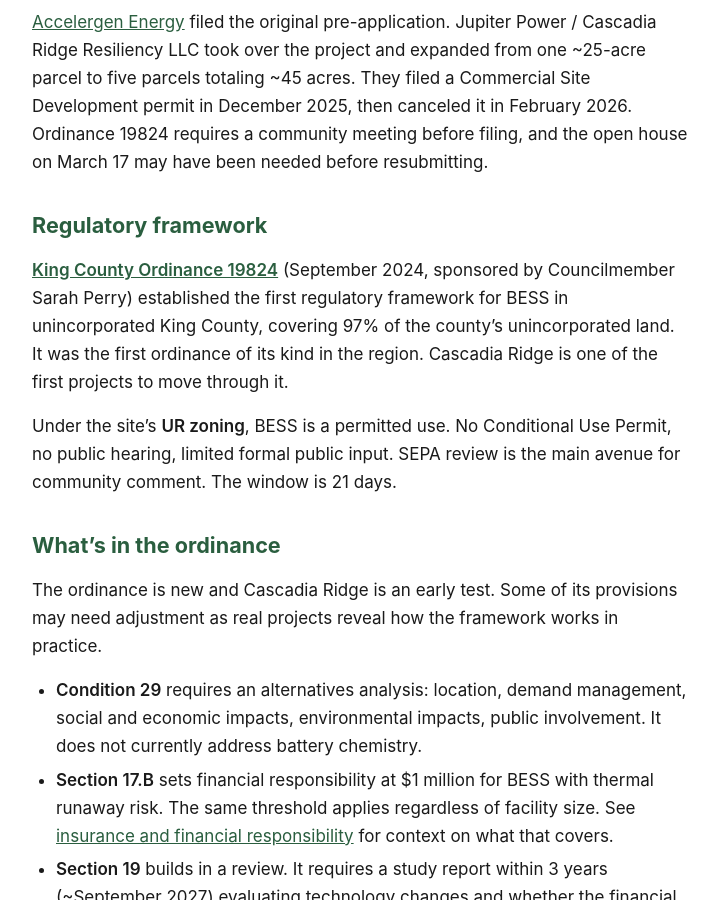
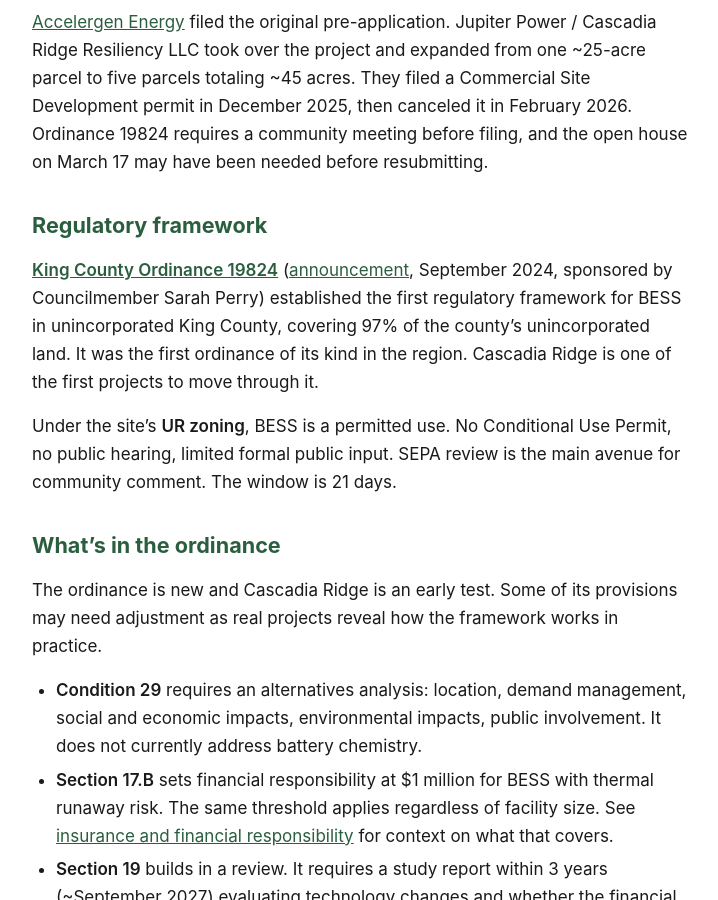
Before and after one commit to calef/cascadia-ridge-bess, a Jekyll site: the page built from _pages/permitting.md, in a window 1280 px wide and 900 px high, scrolled down 485 px. Shown: the whole window, without its empty margins (280-998 px from the left). Built offline with Jekyll 4.4.1, drawn with Linux system fonts in a browser that asks for light colours.

```diff
--- a/_pages/permitting.md
+++ b/_pages/permitting.md
@@ -14,7 +14,7 @@ title: "Permitting Status"
 
 ## Regulatory framework
 
-**[King County Ordinance 19824](https://mkcclegisearch.kingcounty.gov/LegislationDetail.aspx?ID=6294909&GUID=CA2000B8-B2F9-4F69-9055-0C2D381EAF9F)** (September 2024, sponsored by Councilmember Sarah Perry) established the first regulatory framework for BESS in unincorporated King County, covering 97% of the county's unincorporated land. It was the first ordinance of its kind in the region. Cascadia Ridge is one of the first projects to move through it.
+**[King County Ordinance 19824](https://mkcclegisearch.kingcounty.gov/LegislationDetail.aspx?ID=6294909&GUID=CA2000B8-B2F9-4F69-9055-0C2D381EAF9F)** ([announcement](https://kingcounty.gov/en/dept/council/governance-leadership/county-council/newsroom/2024/9-24-regulatory-framework-battery-storage-approved), September 2024, sponsored by Councilmember Sarah Perry) established the first regulatory framework for BESS in unincorporated King County, covering 97% of the county's unincorporated land. It was the first ordinance of its kind in the region. Cascadia Ridge is one of the first projects to move through it.
 
 Under the site's **UR zoning**, BESS is a permitted use. No Conditional Use Permit, no public hearing, limited formal public input. SEPA review is the main avenue for community comment. The window is 21 days.
 
```
